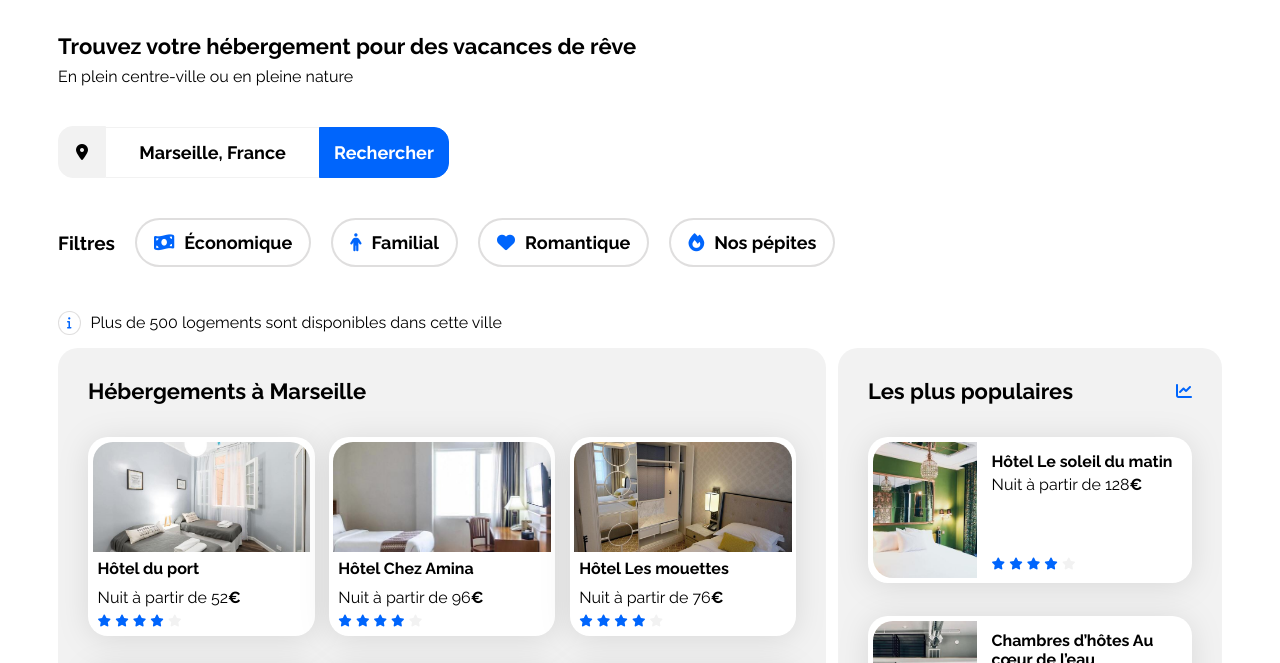
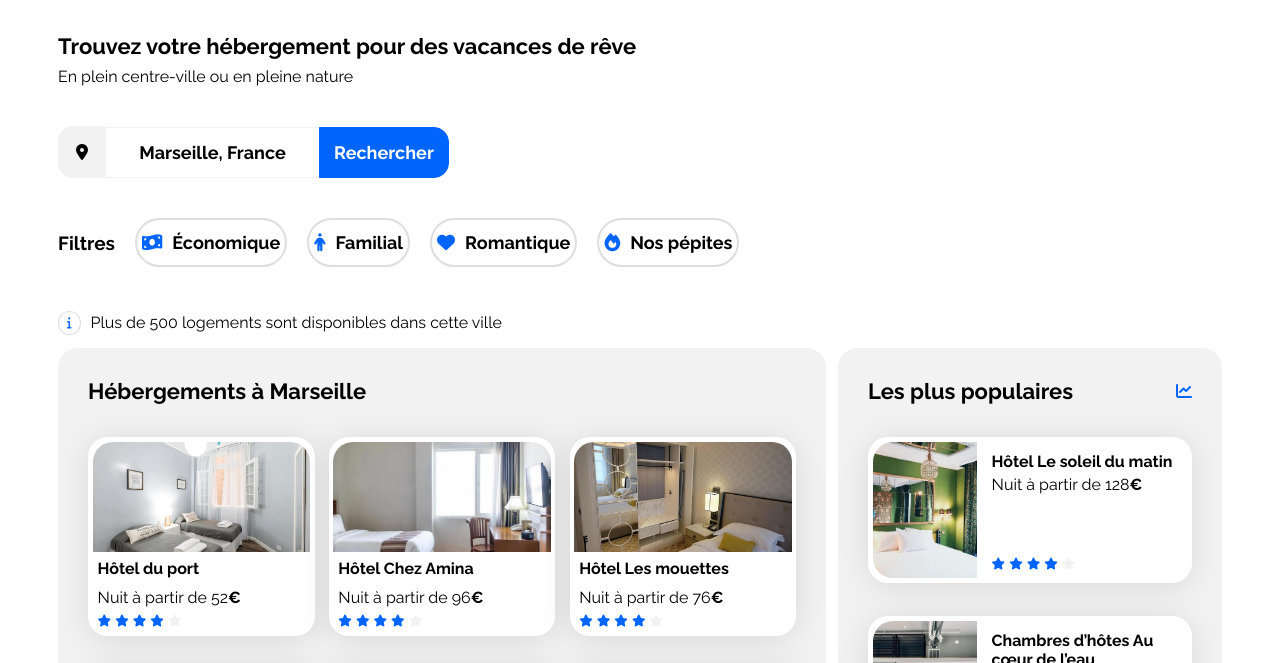
Before and after one commit to TanguyJu/Booki, a plain HTML site: page index.html in a window 1280 px wide. Shown: the part 58-721 px from the top of the page. Drawn offline with Linux system fonts and the light colour scheme.

Commit message:
Correction bug responsive

```diff
--- a/css/style.css
+++ b/css/style.css
@@ -23,6 +23,7 @@ body {
 .main-container {
     width: 100%;
     max-width: 1440px;
+    min-width: 320px;
     padding: 0 50px;
     box-sizing: border-box;
 }
@@ -180,12 +181,13 @@ header a:hover {
 
 .filters button {
     border: solid 2px rgba(192, 189, 189, 0.5);
-    padding: 12px 17px 12px 17px;
+    padding: 12px 5px 12px 5px;
     margin: 10px;
     border-radius: 25px;
     font-size: 18px;
     font-weight: bold;
     background-color: white;
+    color: black;
 }
 
 .filters button:hover {
@@ -391,7 +393,7 @@ footer {
     flex-direction: column;
     align-items: flex-start;
     width: 33%;
-    margin: 20px 0 20px 20px;
+    padding: 20px 0 20px 20px;
 }
 
 .footer-list ul {
@@ -554,7 +556,7 @@ footer {
         display: inline;
     }
 
-    .icon i {
+    .search-bar .icon i {
         padding: 0%;
         background-color: var(--main-color);
         color: white;
@@ -664,7 +666,7 @@ footer {
     }
 
     .footer-list {
-        width: 100%;
+        width: 90%;
     }
 
 }
--- a/index.html
+++ b/index.html
@@ -10,7 +10,7 @@
     <link href="https://fonts.googleapis.com/css2?family=Raleway:wght@400;500;700&display=swap" rel="stylesheet">
     <link rel="stylesheet" href="https://cdnjs.cloudflare.com/ajax/libs/font-awesome/6.2.1/css/all.min.css"
         integrity="sha512-MV7K8+y+gLIBoVD59lQIYicR65iaqukzvf/nwasF0nqhPay5w/9lJmVM2hMDcnK1OnMGCdVK+iQrJ7lzPJQd1w=="
-        crossorigin="anonymous" referrerpolicy="no-referrer" />
+        crossorigin="anonymous" referrerpolicy="no-referrer">
     <link rel="stylesheet" href="./css/style.css">
 </head>
 
@@ -48,10 +48,10 @@
                 <div class="filters">
                     <h3>Filtres</h3>
                     <div class="choices">
-                        <button type="submit"><i class="fa-solid fa-money-bill-wave"></i>Économique</button>
-                        <button type="submit"><i class="fa-solid fa-person"></i>Familial</button>
-                        <button type="submit"><i class="fa-solid fa-heart"></i>Romantique</button>
-                        <button type="submit"><i class="fa-solid fa-fire"></i>Nos pépites</button>
+                        <button type="button"><i class="fa-solid fa-money-bill-wave"></i>Économique</button>
+                        <button type="button"><i class="fa-solid fa-person"></i>Familial</button>
+                        <button type="button"><i class="fa-solid fa-heart"></i>Romantique</button>
+                        <button type="button"><i class="fa-solid fa-fire"></i>Nos pépites</button>
                     </div>
                 </div>
 
```
